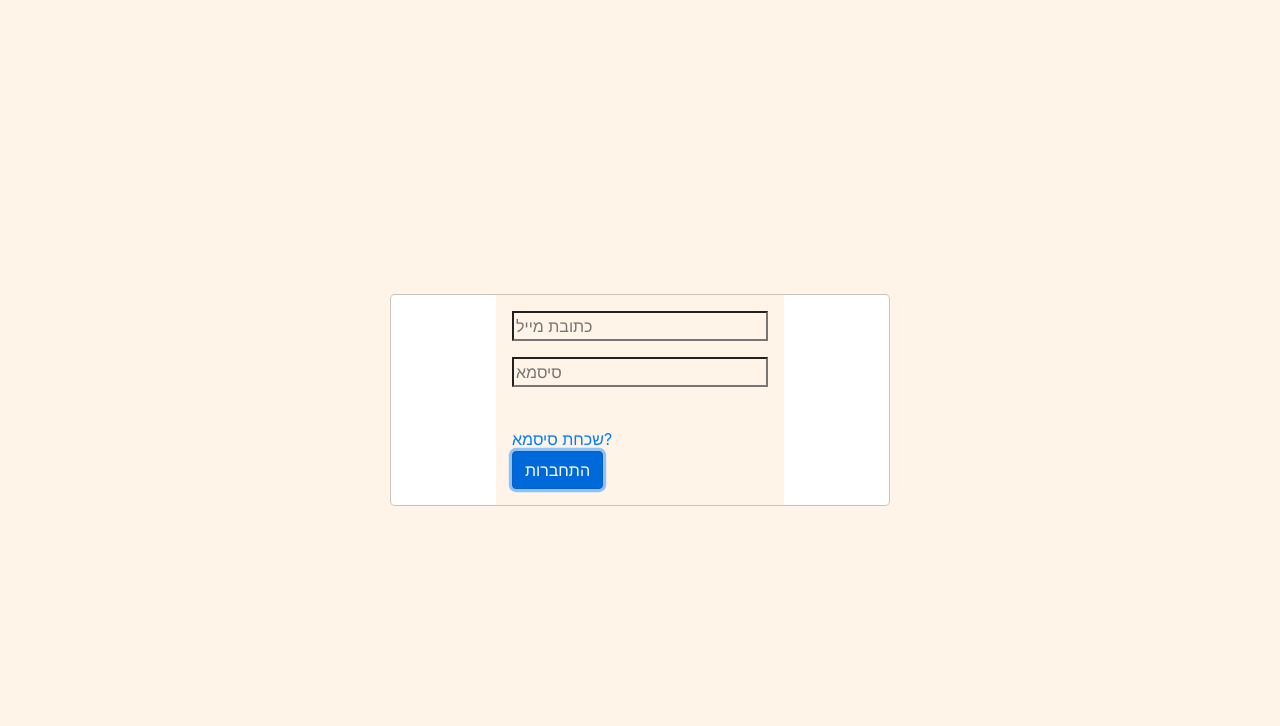
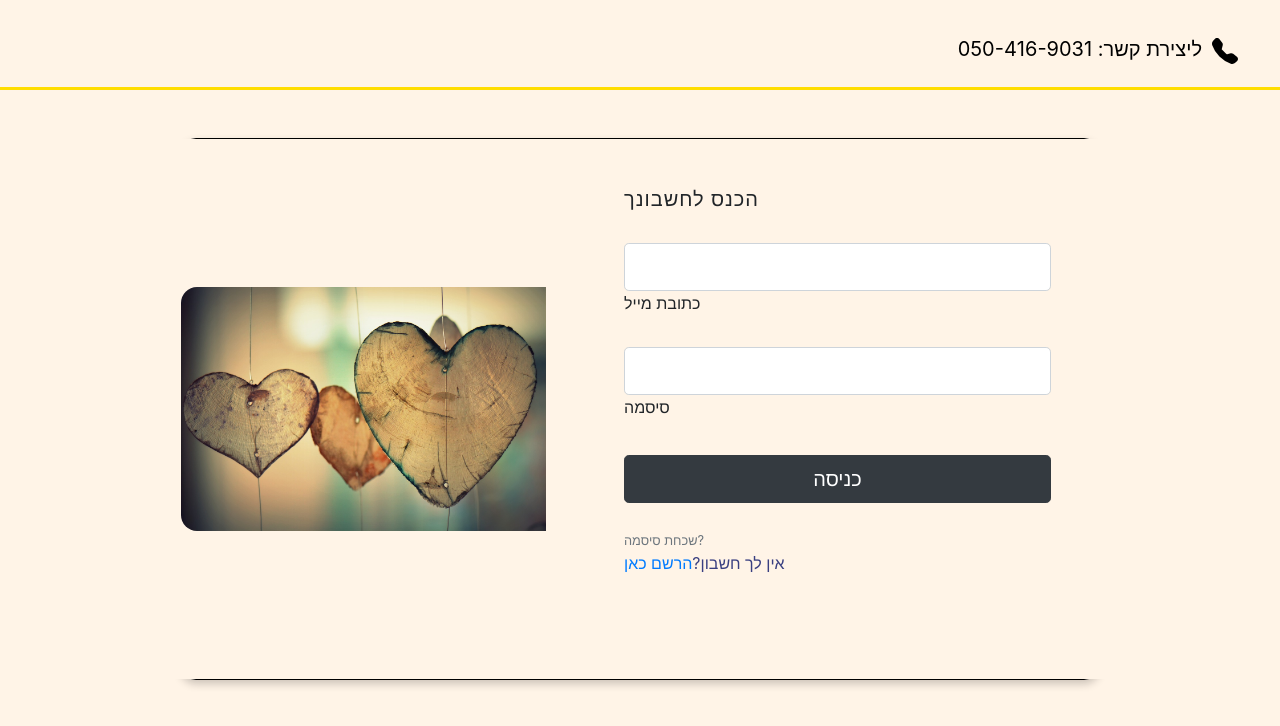
Before and after one commit to HadassaAvimor/Apartment-brokerage, a React (Create React App) app in the folder client/: page /login in a window 1280 px wide. Shown: the top 726 px of the page. Built offline with nearby package versions, Linux system fonts and the light colour scheme.

Commit message:
Login page style

```diff
--- a/client/src/loginWithAuth/Login.js
+++ b/client/src/loginWithAuth/Login.js
@@ -15,6 +15,9 @@ import * as yup from "yup";
 import { userLogin } from "../redux/actions/userAction";
 import { useSelector, useDispatch } from "react-redux";
 import { setTokens } from "./TokenService";
+import img1 from "../images/img1.jpg";
+import { Link } from "react-router-dom";
+
 function Login() {
     const baseUrl = process.env.REACT_APP_API_URL;
     const dispatch = useDispatch();
@@ -23,6 +26,7 @@ function Login() {
     const [centredModal, setCentredModal] = useState(false);
     const [email, setEmail] = useState("");
     const [password, setPassword] = useState("");
+    const [UserAuthentication, setUserAuthentication] = useState(true);
 
     const toggleShow = () => setCentredModal(!centredModal);
 
@@ -33,9 +37,9 @@ function Login() {
     }, [])
 
     const schema = yup.object().shape({
-        email: yup.string().email("כתובת מייל לא תקינה").required("נא הזן.י כתובת מייל"),
+        email: yup.string().email("כתובת מייל לא תקינה").required("נא הזן/י כתובת מייל"),
         password: yup
-            .string().required("נא הזן.י סיסמא")
+            .string().required("נא הזן/י סיסמא")
     });
 
     const { register, handleSubmit, formState: { errors } } = useForm({
@@ -62,43 +66,79 @@ function Login() {
                         }
                     }
                     else {
-                        { document.getElementById('errorMassege').hidden = false }
+                        setUserAuthentication(true)
                     }
                 }
             })
             .catch(error => {
-                { document.getElementById('errorMassege').hidden = false }
+                setUserAuthentication(false)
+
             })
     }
 
     return (
         <>
-            <MDBModal className='login-modal' tabIndex='-1' show={centredModal} staticBackdrop={Login} /*setShow={setCentredModal}*/>
-                <MDBModalDialog centered>
-                    <MDBModalContent>
-                        <MDBModalBody className='login-body' >
-                            <form onSubmit={handleSubmit(onSubmitHandler)}>
-                                <input className='login-input mail-icom' placeholder='כתובת מייל' type="email"
-                                    onChange={(e) => setEmail(e.target.value)}
-                                    {...register('email')}>
-                                </input>
-                                <p style={{ "color": "red" }}>{errors.email?.message}</p>
-                                <input className='login-input lock-icom' placeholder='סיסמא' type='password'
-                                    onChange={(e) => setPassword(e.target.value)}
-                                    {...register('password')}>
-                                </input>
-                                <p style={{ "color": "red" }}>{errors.password?.message}</p>
-                                <p style={{ "color": "red" }} id='errorMassege' hidden='true'>כתובת מייל או סיסמא שגויים</p>
-                                <br></br>
-                                <a href='https://www.google.com/search?q=%D7%AA%D7%A8%D7%92%D7%95%D7%9E%D7%95%D7%9F&rlz=1C1SQJL_iwIL974IL974&oq=&aqs=chrome.2.35i39i362l6j46i39i362j35i39i362.490596j0j7&sourceid=chrome&ie=UTF-8'>שכחת סיסמא?</a>
-                                <br></br>
-                                <MDBBtn type='submit' className='login-connect'>התחברות</MDBBtn>
-                            </form>
-                        </MDBModalBody>
-                    </MDBModalContent>
-                </MDBModalDialog>
-            </MDBModal >
+                <div className="container py-5 h-80">
+                    <div className="row d-flex justify-content-center align-items-center h-100">
+                        <div className="col col-xl-10">
+                            <div className="card" style={{ "borderRadius": "1rem" }}>
+                                <div className="row g-0">
+                                    <div className="col-md-6 col-lg-5 d-none d-md-block">
+                                        <img src={img1}
+                                            alt="login form" className="img-fluid" style={{ "borderRadius": "1rem 0 0 1rem" }} />
+                                    </div>
+                                    <div className="col-md-6 col-lg-7 d-flex align-items-center">
+                                        <div className="card-body p-4 p-lg-5 text-black">
+
+                                            <form onSubmit={handleSubmit(onSubmitHandler)}>
+                                                <h5 className="fw-normal mb-3 pb-3" style={{ "letterSpacing": "1px" }}>הכנס לחשבונך</h5>
+
+                                                <div className="form-outline mb-4">
+                                                    <input id="form2Example17" className="form-control form-control-lg"
+                                                        type="email"
+                                                        name="email"
+                                                        onChange={(e) => setEmail(e.target.value)}
+                                                        {...register('email')}
+                                                    />
+                                                    <small className="text-danger">
+                                                        {errors?.email && errors.email.message}
+                                                    </small>
+                                                    <label className="form-label" for="form2Example17">כתובת מייל</label>
+                                                </div>
+
+                                                <div className="form-outline mb-4">
+                                                    <input id="form2Example27" className="form-control form-control-lg"
+                                                        type="password"
+                                                        name="password"
+                                                        onChange={(e) => setPassword(e.target.value)}
+                                                        {...register('password')}
+                                                    />
+                                                    <small className="text-danger">
+                                                        {errors?.password && errors.password.message}
+                                                    </small>
+                                                    <label className="form-label" for="form2Example27">סיסמה</label>
+                                                </div>
+                                                <div className="pt-1 mb-4">
+                                                    <button className="btn btn-dark btn-lg btn-block">כניסה</button>
+                                                    {UserAuthentication == false &&
+                                                        <small className="text-danger">
+                                                            שם משתמש או סיסמא שגויים, נסה שוב
+                                                        </small>}
+                                                </div>
+
+                                                <a className="small text-muted" href="">שכחת סיסמה?</a>
+                                                <p className="mb-5 pb-lg-2" style={{ "color": "#393f81" }}>אין לך חשבון?<Link to="/host">הרשם כאן</Link></p>
+                                            </form>
+                                        </div>
+                                    </div>
+                                </div>
+                            </div>
+                        </div>
+                    </div>
+                </div>
+            {/* <Footer></Footer> */}
         </>
     );
 }
+
 export default Login;
```
